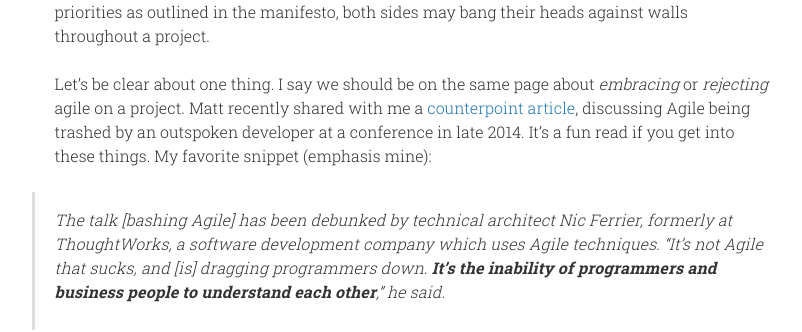
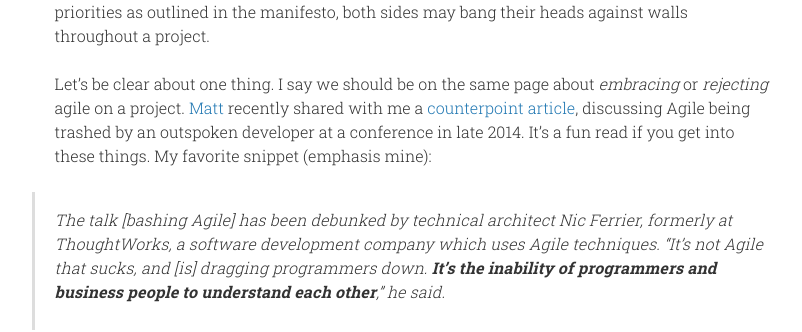
Before and after one commit to opensourcecu/opensourcecu.github.io, a Jekyll site: the page built from _posts/2015-07-15-agile.md, in a window 1280 px wide. Shown: the part 1336-1668 px from the top of the page, without its empty margins (227-1029 px from the left). Built offline with Jekyll 4.4.1, drawn with Linux system fonts in a browser that asks for light colours; nearby versions of some CDN libraries; some web fonts are replaced; comment, search, counter and statistics services are not loaded; part of the change alters nothing that is shown.

```diff
--- a/_posts/2015-07-15-agile.md
+++ b/_posts/2015-07-15-agile.md
@@ -39,6 +39,6 @@ Admittedly, I've never done this before on a project, but why not put this on th
 
 If development and decision-makers aren't aligned in either embracing or rejecting the priorities as outlined in the manifesto, both sides may bang their heads against walls throughout a project.
 
-Let’s be clear about one thing. I say we should be on the same page about *embracing* or *rejecting* agile on a project. Matt recently shared with me a [counterpoint article](http://m.theregister.co.uk/2015/01/08/erik_meijer_agile_is_a_cancer_we_have_to_eliminate_from_the_industry/), discussing Agile being trashed by an outspoken developer at a conference in late 2014. It’s a fun read if you get into these things. My favorite snippet (emphasis mine):
+Let’s be clear about one thing. I say we should be on the same page about *embracing* or *rejecting* agile on a project. [Matt](http://www.twitter.com/trabianmatt) recently shared with me a [counterpoint article](http://m.theregister.co.uk/2015/01/08/erik_meijer_agile_is_a_cancer_we_have_to_eliminate_from_the_industry/), discussing Agile being trashed by an outspoken developer at a conference in late 2014. It’s a fun read if you get into these things. My favorite snippet (emphasis mine):
 
 > The talk [bashing Agile] has been debunked by technical architect Nic Ferrier, formerly at ThoughtWorks, a software development company which uses Agile techniques. “It's not Agile that sucks, and [is] dragging programmers down. **It's the inability of programmers and business people to understand each other**,” he said.
```
